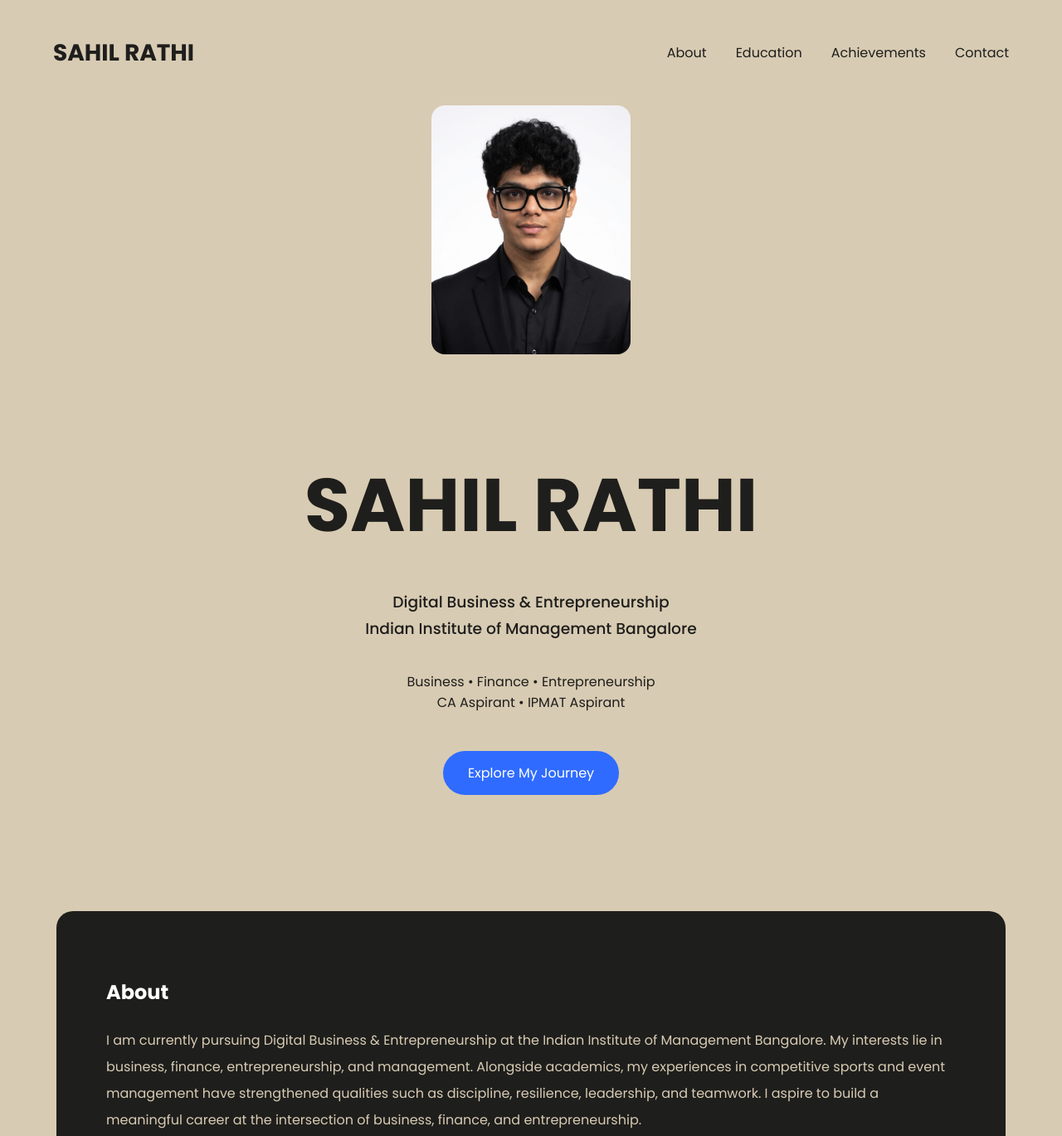
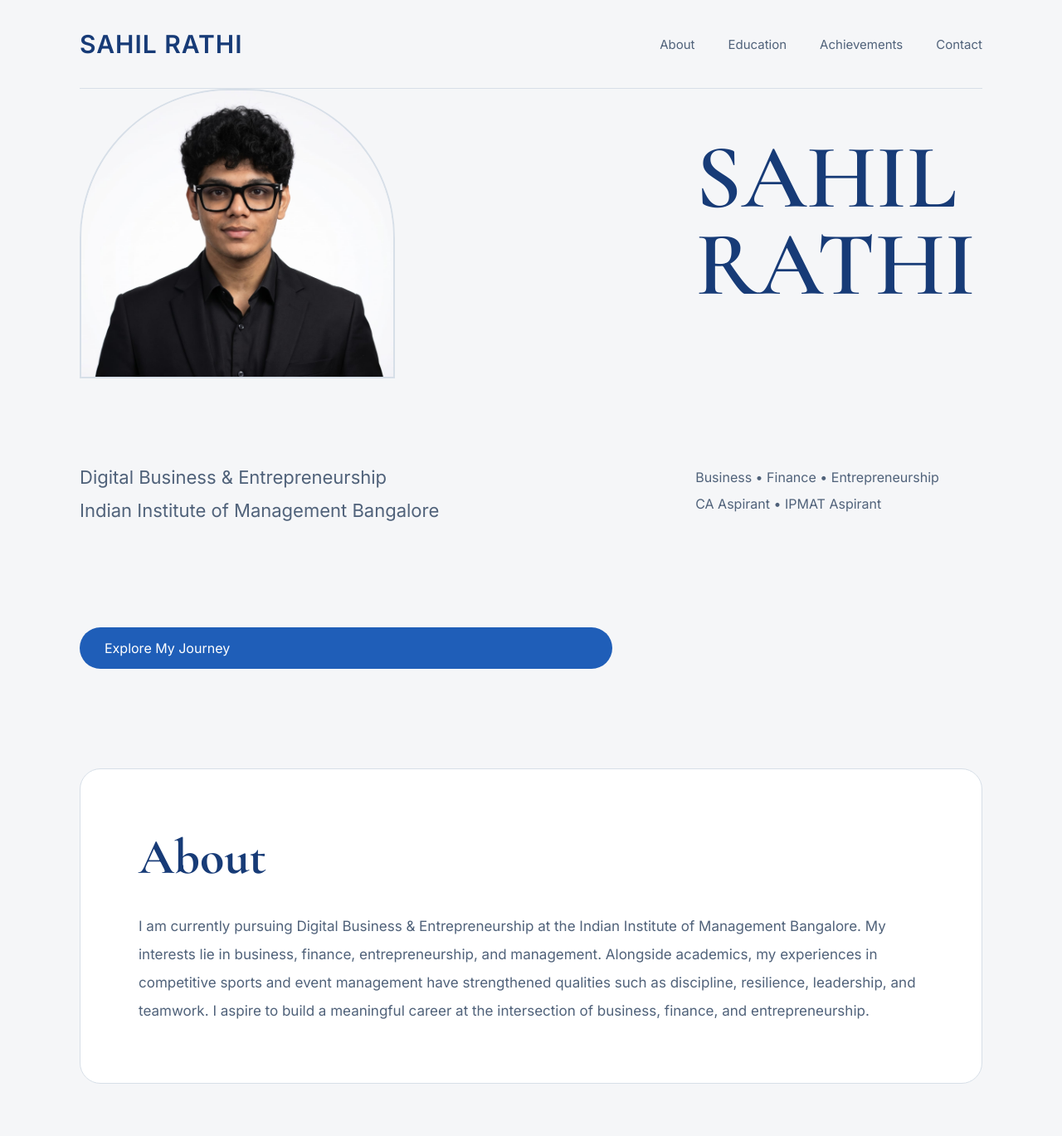
Before and after one commit to sahilrathii/sahil-rathi-resume, a plain HTML site: page index.html in a window 1280 px wide. Shown: the top 1369 px of the page at 83% size. Drawn offline with nearby package versions, Linux system fonts and the light colour scheme.

Commit message:
Update style.css

```diff
--- a/style.css
+++ b/style.css
@@ -1,155 +1,320 @@
+@import url('https://fonts.googleapis.com/css2?family=Cormorant+Garamond:wght@400;500;600;700&family=Inter:wght@300;400;500;600&display=swap');
+
+*{
+    margin:0;
+    padding:0;
+    box-sizing:border-box;
+}
+
+html{
+    scroll-behavior:smooth;
+}
+
 body{
-    font-family:'Poppins',sans-serif;
-    background:#D8CBB3;
-    color:#1E1E1C;
-    margin:0;
+    background:#F5F6F8;
+    color:#173B77;
+    font-family:'Inter',sans-serif;
+}
+
+/* NAVBAR */
+
+nav{
+    width:85%;
+    margin:auto;
+
+    padding:35px 0;
+
+    display:flex;
+    justify-content:space-between;
+    align-items:center;
+
+    border-bottom:1px solid #D7DFE8;
+}
+
+.logo{
+    font-size:30px;
+    font-weight:700;
+    letter-spacing:1px;
+    color:#173B77;
+}
+
+nav ul{
+    display:flex;
+    gap:40px;
+    list-style:none;
+}
+
+nav a{
+    color:#50627A;
+    text-decoration:none;
+    font-size:15px;
+}
+
+nav a:hover{
+    color:#1F5EB8;
 }
 
 /* HERO */
 
 .hero{
-    min-height:90vh;
-    display:flex;
-    flex-direction:column;
-    justify-content:center;
+    width:85%;
+    margin:auto;
+
+    min-height:85vh;
+
+    display:grid;
+    grid-template-columns:1.3fr 0.7fr;
     align-items:center;
-    text-align:center;
-    width:80%;
-    margin:auto;
+    gap:100px;
 }
 
 .profile-pic{
-    width:240px;
-    height:300px;
-    object-fit:cover;
-    border-radius:16px;
-    margin-bottom:40px;
+    width:100%;
+    max-width:380px;
+
+    border-radius:180px 180px 0 0;
+
+    border:2px solid #D7DFE8;
 }
 
 .hero h1{
-    font-size:90px;
-    font-weight:700;
-    color:#1E1E1C;
-    margin-bottom:15px;
+
+    font-family:'Cormorant Garamond',serif;
+
+    font-size:110px;
+
+    line-height:0.95;
+
+    font-weight:600;
+
+    color:#173B77;
+
+    margin-bottom:30px;
 }
 
 .hero h3{
-    font-weight:500;
-    line-height:1.7;
+
+    font-size:22px;
+
+    color:#50627A;
+
+    font-weight:400;
+
+    line-height:1.8;
+
+    margin-bottom:20px;
+}
+
+.hero p{
+
+    color:#50627A;
+
+    line-height:2;
+
+    margin-bottom:30px;
 }
 
 .btn{
-    margin-top:30px;
-    background:#2F6BFF;
+
+    background:#1F5EB8;
     color:white;
-    padding:14px 30px;
-    border-radius:50px;
+
     text-decoration:none;
+
+    padding:15px 30px;
+
+    border-radius:30px;
+
+    display:inline-block;
 }
 
-/* NAV */
-
-nav{
-    width:90%;
-    margin:auto;
-    padding:35px 0;
-    display:flex;
-    justify-content:space-between;
-    align-items:center;
-}
-
-.logo{
-    font-size:28px;
-    font-weight:700;
-}
-
-nav ul{
-    display:flex;
-    gap:35px;
-    list-style:none;
-}
-
-nav a{
-    color:#1E1E1C;
-    text-decoration:none;
-}
-
-/* MAIN CARDS */
+/* ALL SECTIONS */
 
 .card{
 
-    width:80%;
-    margin:140px auto;
+    width:85%;
 
-    background:#1E1E1C;
+    margin:120px auto;
 
-    color:#D8CBB3;
+    background:white;
 
-    padding:60px;
+    padding:70px;
 
-    border-radius:20px;
+    border:1px solid #D7DFE8;
+
+    border-radius:25px;
 }
 
 .card h2{
-    color:white;
-    margin-bottom:25px;
-}
 
-.card h3{
-    color:white;
+    font-family:'Cormorant Garamond',serif;
+
+    font-size:60px;
+
+    color:#173B77;
+
+    margin-bottom:30px;
 }
 
 .card p{
+
     line-height:2;
+
+    color:#50627A;
+
+    font-size:17px;
+}
+
+/* EDUCATION */
+
+.entry{
+
+    padding:20px 0;
+
+    border-bottom:1px solid #E6ECF2;
+}
+
+.entry h3{
+
+    color:#173B77;
+
+    margin-bottom:8px;
 }
 
 /* ACHIEVEMENTS */
 
 #achievements{
     width:85%;
-    margin:180px auto;
+    margin:140px auto;
 }
 
 #achievements h2{
+
+    font-family:'Cormorant Garamond',serif;
+
     text-align:center;
-    color:#1E1E1C;
-    margin-bottom:50px;
+
+    font-size:70px;
+
+    color:#173B77;
+
+    margin-bottom:60px;
 }
 
 .grid{
+
     display:grid;
+
     grid-template-columns:
     repeat(auto-fit,minmax(280px,1fr));
+
     gap:25px;
 }
 
 .small{
+
+    background:white;
+
+    border:1px solid #D7DFE8;
+
     margin:0;
+
+    padding:35px;
+}
+
+.small h3{
+
+    color:#173B77;
+
+    margin-bottom:10px;
+}
+
+.small p{
+
+    color:#50627A;
 }
 
 /* SKILLS */
 
 .skills{
+
     display:flex;
+
     flex-wrap:wrap;
+
     gap:15px;
 }
 
 .skills span{
-    background:#2F6BFF;
-    color:white;
+
+    border:1px solid #D7DFE8;
+
     padding:12px 22px;
-    border-radius:40px;
+
+    border-radius:30px;
+
+    color:#173B77;
+
+    background:white;
 }
 
 /* CONTACT */
 
 #contact a{
-    color:#D8CBB3;
+    color:#1F5EB8;
     text-decoration:none;
 }
 
+/* FOOTER */
+
 footer{
+
     text-align:center;
-    padding:80px 0;
+
+    padding:100px 0 50px;
+
+    color:#50627A;
 }
+
+/* MOBILE */
+
+@media(max-width:900px){
+
+    .hero{
+
+        grid-template-columns:1fr;
+
+        text-align:center;
+
+        gap:50px;
+
+        padding-top:50px;
+    }
+
+    .hero h1{
+        font-size:72px;
+    }
+
+    .profile-pic{
+        max-width:280px;
+        margin:auto;
+    }
+
+    nav{
+        flex-direction:column;
+        gap:20px;
+    }
+
+    nav ul{
+        flex-wrap:wrap;
+        justify-content:center;
+    }
+
+    .card{
+        padding:40px;
+    }
+
+    .card h2{
+        font-size:45px;
+    }
+}
```
